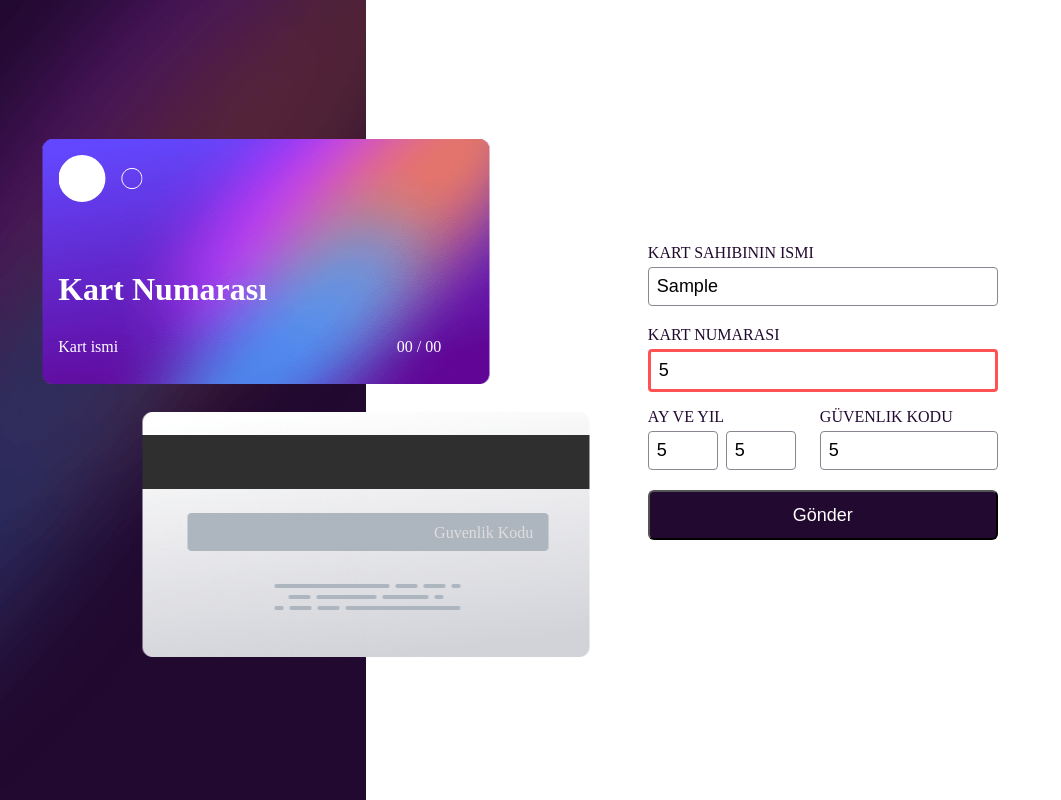
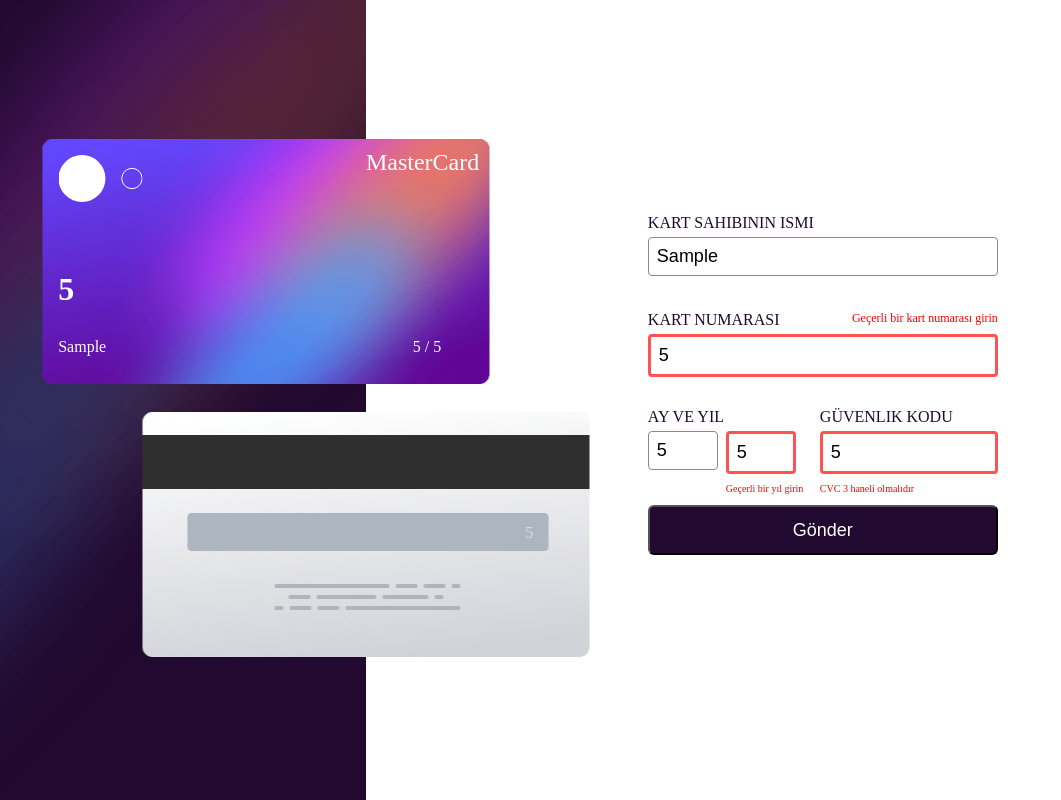
Before and after one commit to iibrahmefe/credit-card, a plain HTML site: page index.html in a window 1280 px wide. Both pictures are taken after typing "Sample", "5", "5", "5", "5" into the empty fields and a click on the button "Gönder". Shown: the whole page, without its empty margins (0-1061 px from the left). Drawn offline with nearby package versions, Linux system fonts and the light colour scheme.

Commit message:
güncelleme

```diff
--- a/index.html
+++ b/index.html
@@ -18,6 +18,7 @@
         <div class="left_section">
           <div class="cards">
             <div class="front_card">
+              <p id="card_type">Kart Markasi</p>
               <img
                 src="./images/card-logo.svg"
                 alt="card-logo"
@@ -45,82 +46,88 @@
 
         <div class="right_section">
           <form>
-            <div class="grid_1">
+            <div class="grid_1 input-group">
               <label for="card_name">Kart sahibinin ismi</label>
+              <span class="error-message" id="name-error">Değerli isminizi bahşeder misiniz?</span>
+
               <input
                 type="text"
-                placeholder="Kart isminiz"
+                placeholder="İsminiz"
                 id="card_name"
                 required
               />
             </div>
-            <div class="grid_2">
+            <div class="grid_2 input-group">
               <label for="card_number">Kart Numarası</label>
               <input
                 type="number"
+                maxlength="16"
+                max="16"
+                placeholder="Kart Numarası"
                 oninput="if (this.value.length > this.maxLength) this.value = this.value.slice(0, this.maxLength);"
-                minlength="16"
-                maxlength="16"
-                placeholder="Kart Numarası"
                 id="card_number"
                 required
               />
+              <span class="error-message" id="number-error">Geçerli bir kart numarası girin</span>
             </div>
             <div class="card_information">
               <div id="card_date">
                 <label for="card_date">Ay ve Yıl</label>
                 <div class="two_inp">
-                  <div>
+                  <div class="input-group">
                     <input
                       type="number"
                       placeholder="MM"
                       oninput="if (this.value.length > this.maxLength) this.value = this.value.slice(0, this.maxLength);"
                       minlength="2"
                       maxlength="2"
+                      min="1"
+                      max="12"
                       id="card_month"
                       required
                     />
+                    <span class="error-message-month" id="month-error">Geçerli bir ay girin</span>
                   </div>
-                  <div>
+                  <div class="input-group">
                     <input
                     oninput="if (this.value.length > this.maxLength) this.value = this.value.slice(0, this.maxLength);"
                     type="number"
                     minlength="2"
                     maxlength="2"
                     placeholder="YY"
+                    max="99"
+                    min="24"
                     id="card_year"
                     required
                     />
+                    <span class="error-message-year" id="year-error">Geçerli bir yıl girin</span>
                   </div>
                 </div>
               </div>
-              <div class="grid_4">
+              <div class="grid_4 input-group">
                 <label for="card_cvc">Güvenlik Kodu</label>
                 <input
                   type="number"
-                  oninput="if (this.value.length > this.maxLength) this.value = this.value.slice(0, this.maxLength);"
                   maxlength="3"
                   placeholder="Güvenlik Kodu"
                   id="card_cvc"
                   required
                 />
+                <span class="error-message-cvc" id="cvc-error">CVC 3 haneli olmalıdır</span>
               </div>
             </div>
             <button id="submit_btn" type="submit">Gönder</button>
           </form>
           <div class="thank hidden">
-            <img src="./images/icon-complete.svg" alt="Completed" />
+            <img src="./images/icon-complete.svg" alt="Completed"/>
             <h1>Teşekkürler</h1>
-            <p>We've added your card details</p>
-            <button>Devam</button>
+            <p>Kart bilgileriniz eklendi</p>
+            <button id="refresh_btn" type="submit">Devam</button>
           </div>
         </div>
       </div>
     </main>
-
-    <!-- Completed state start -->
     <script src="https://unpkg.com/imask"></script>
     <script src="main.js"></script>
-
   </body>
 </html>
--- a/main.js
+++ b/main.js
@@ -1,4 +1,4 @@
-// html tarafından gelen verileri değişkenlere aktarma
+// HTML tarafından gelen verileri değişkenlere aktarma
 const cardNumber = document.getElementById("number");
 const numberInp = document.getElementById("card_number");
 const nameInp = document.getElementById("card_name");
@@ -10,96 +10,116 @@ const yearInp = document.getElementById("card_year");
 const cardCvc = document.getElementById("cvc");
 const cvcInp = document.getElementById("card_cvc");
 const submitBtn = document.getElementById("submit_btn");
-const compeleted = document.querySelector(".thank");
+const completed = document.querySelector(".thank");
 const form = document.querySelector("form");
+const cardTypeDisplay = document.getElementById('card_type');
 
-// fonksiyonlar
-
-function setCardNumber(e) {
-    cardNumber.innerText = format(e.target.value);
+// Fonksiyonlar
+function setCardInfo(e, element) {
+  element.innerText = format(e.target.value);
 }
-function setCardName(e) {
-    cardName.innerText = format(e.target.value);
-}
-function setCardMonth(e) {
-    cardMonth.innerText = format(e.target.value);
-}
-function setCardYear(e) {
-    cardYear.innerText = format(e.target.value);
-}
-function setCardCvc(e) {
-    cardCvc.innerText = format(e.target.value);
-}
-// fonksiyonlar
-
-
 
 function handleSubmit(e) {
   e.preventDefault();
 
+  // Hata mesajlarını gizle
+  document.querySelectorAll(".error-message").forEach(el => el.style.display = 'none');
+
+  // İsim alanını kontrol et
   if (!nameInp.value) {
-      nameInp.classList.add('error');
-      nameInp.parentElement.classList.add("error_message")
+    nameInp.classList.add("error");
+    document.getElementById("name-error").style.display = 'flex';
   } else {
     nameInp.classList.remove("error");
-      nameInp.parentElement.classList.remove("error_message");
+    document.getElementById("name-error").style.display = 'none';
   }
 
+  // Kart numarasını kontrol et
   if (!numberInp.value) {
-      numberInp.classList.add('error')
-      numberInp.parentElement.classList.add("error_message");
+    numberInp.classList.add("error");
+    document.getElementById("number-error").style.display = 'flex';
   } else if (numberInp.value.length < 16) {
-        numberInp.classList.add("error")
+    numberInp.classList.add("error");
+    document.getElementById("number-error").style.display = 'flex';
   } else {
     numberInp.classList.remove("error");
-      numberInp.parentElement.classList.remove("error_message");
+    document.getElementById("number-error").style.display = 'none';
   }
 
-    if (!monthInp.value) {
-      monthInp.classList.add("error")
-      monthInp.parentElement.classList.add("error_message");
+  // Ayı kontrol et
+  if (!monthInp.value || monthInp.value < 1 || monthInp.value > 12) {
+    monthInp.classList.add("error");
+    document.getElementById("month-error").style.display = 'flex';
   } else {
     monthInp.classList.remove("error");
-      monthInp.parentElement.classList.remove("error_message");
+    document.getElementById("month-error").style.display = 'none';
   }
 
-    if (!yearInp.value) {
-        yearInp.parentElement.classList.add("error_message");
-      yearInp.classList.add("error")
+  // Yılı kontrol et
+  if (!yearInp.value || yearInp.value < 24 || yearInp.value > 99) {
+    yearInp.classList.add("error");
+    document.getElementById("year-error").style.display = 'flex';
   } else {
     yearInp.classList.remove("error");
-      yearInp.parentElement.classList.remove("error_message");
+    document.getElementById("year-error").style.display = 'none';
   }
 
-    if (!cvcInp.value) {
-      cvcInp.classList.add("error")
-      cvcInp.parentElement.classList.add("error_message");
+  // CVC'yi kontrol et
+  if (cvcInp.value.length !== 3) {
+    cvcInp.classList.add("error");
+    document.getElementById("cvc-error").style.display = 'flex';
   } else {
     cvcInp.classList.remove("error");
-      cvcInp.parentElement.classList.remove("error_message");
+    document.getElementById("cvc-error").style.display = 'none';
   }
 
+  // Girilen değerlerin kontrolü
   if (
     nameInp.value &&
     numberInp.value &&
-      monthInp.value &&
-      yearInp.value &&
-      cvcInp.value &&
-      numberInp.value.length == 16
+    numberInp.value.length === 16 &&
+    monthInp.value >= 1 && monthInp.value <= 12 &&
+    yearInp.value >= 24 && yearInp.value <= 99 &&
+    cvcInp.value.length === 3
   ) {
-      compeleted.classList.remove("hidden");
-      form.classList.add("hidden");
+    completed.classList.remove("hidden"); // Teşekkür mesajını göster
+    form.classList.add("hidden"); // Formu gizle
   }
-
 }
 
 function format(s) {
-    return s.toString().replace(/\d{4}(?=.)/g,"$&");
+  return s.toString().replace(/\d{4}(?=.)/g, "$&");
 }
 
-numberInp.addEventListener("keyup", setCardNumber);
-nameInp.addEventListener("keyup", setCardName);
-monthInp.addEventListener("keyup", setCardMonth);
-yearInp.addEventListener("keyup", setCardYear);
-cvcInp.addEventListener("keyup", setCardCvc);
+// Kart türünü belirleme
+function detectCardType(cardNumber) {
+  if (cardNumber.startsWith('4')) {
+    return 'Visa';
+  } else if (cardNumber.startsWith('5')) {
+    return 'MasterCard';
+  } else {
+    return '';
+  }
+}
+
+function updateCardType() {
+  const cardNumber = numberInp.value.trim();
+  cardTypeDisplay.textContent = detectCardType(cardNumber);
+}
+
+// Event listener'lar
+numberInp.addEventListener("input", (e) => {
+  setCardInfo(e, cardNumber);
+  updateCardType();
+});
+nameInp.addEventListener("input", (e) => setCardInfo(e, cardName));
+monthInp.addEventListener("input", (e) => setCardInfo(e, cardMonth));
+yearInp.addEventListener("input", (e) => setCardInfo(e, cardYear));
+cvcInp.addEventListener("input", (e) => setCardInfo(e, cardCvc));
 submitBtn.addEventListener("click", handleSubmit);
+
+function refresh() {
+  window.location.reload();
+}
+
+document.getElementById('refresh_btn').addEventListener('click', refresh);
--- a/style.css
+++ b/style.css
@@ -20,16 +20,46 @@ body {
   display: none !important;
 }
 
+#card_type{
+  position: absolute;
+  right: 10px;
+  top: 10px;
+  color: var(--white);
+  font-size: 24px;
+}
+
 .error {
   border: 3px solid var(--red);
 }
 
-.error_message {
+.input-group {
+  position: relative;
+  margin-bottom: 15px;
+}
+
+.error-message {
+  display: none;
+  color: red;
+  font-size: 12px;
+  position: absolute;
+top: 0px;
+  right: 0;
   gap: 0;
 }
 
+.error-message-month,
+.error-message-year,
+.error-message-cvc{
+  position: absolute;
+  display: none;
+  color: red;
+  font-size: 10px;
+  position: absolute;
+  bottom: -20px;
+  text-wrap: nowrap;
+}
+
 .error_message::after {
-  content: "Burası Boş Olamaz !!!";
   color: var(--red);
   margin-top: 4px;
 }
@@ -37,6 +67,7 @@ body {
 .container {
   display: flex;
   align-items: center;
+  position: relative;
 }
 
 .left_section {
```
Lines whose indentation alone changed are shown as unchanged.
